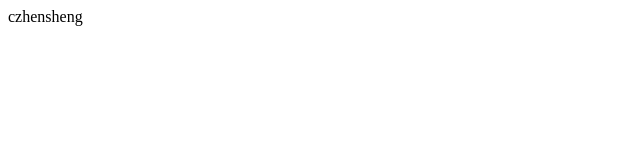
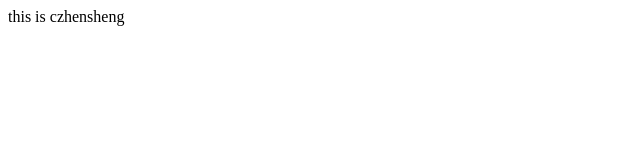
Before and after one commit to czhensheng/czhenhseng, a plain HTML site: page index.html in a window 1280 px wide. Shown: the full height of the page, 0-640 px from the left. Drawn offline with Linux system fonts and the light colour scheme.

Commit message:
demo test

```diff
--- a/index.html
+++ b/index.html
@@ -6,6 +6,6 @@
     <title>Document</title>
 </head>
 <body>
-    czhensheng
+    this is  czhensheng
 </body>
 </html>
```
